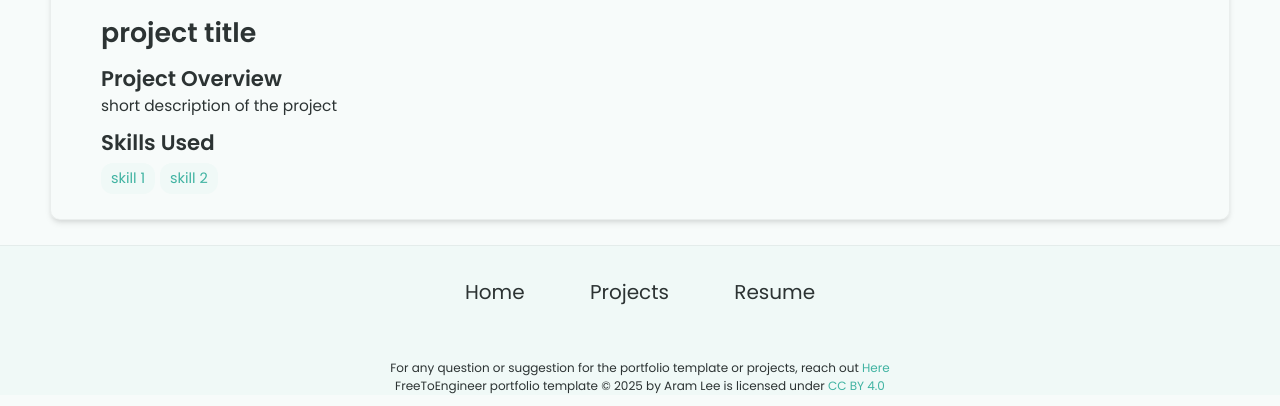
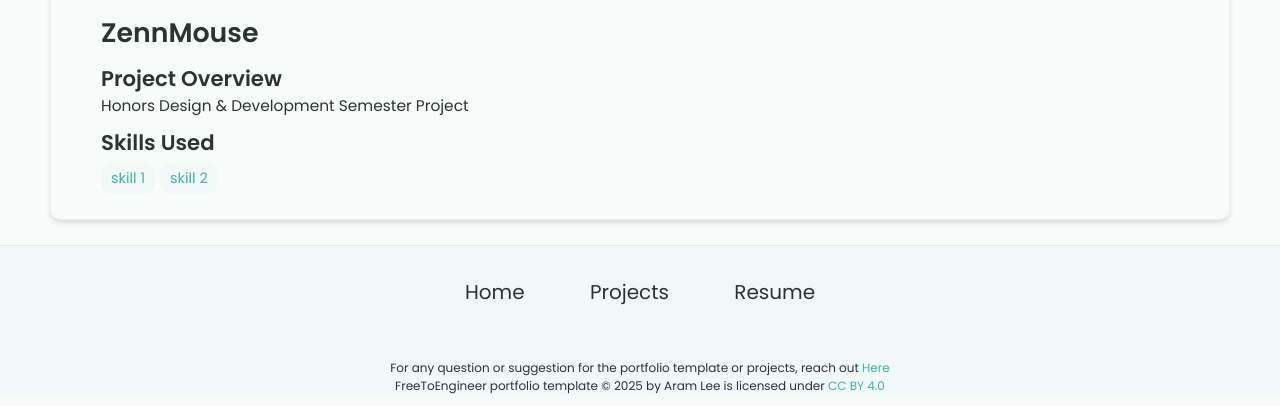
Before and after one commit to dhruv-patel74/dhruv-patel74.github.io, a Jekyll site: the page built from _projects/zenn-mouse/index.md, in a window 1280 px wide, cut to the strip 494-900 px from the top of the page. Built offline with Jekyll 4.4.1, drawn with Linux system fonts in a browser that asks for light colours.

Commit message:
Update index.md

```diff
--- a/_projects/zenn-mouse/index.md
+++ b/_projects/zenn-mouse/index.md
@@ -1,7 +1,7 @@
 ---
 layout: post
-title: project title
-description:  short description of the project
+title: ZennMouse
+description:  Honors Design & Development Semester Project
 skills:
 - skill 1
 - skill 2
```
